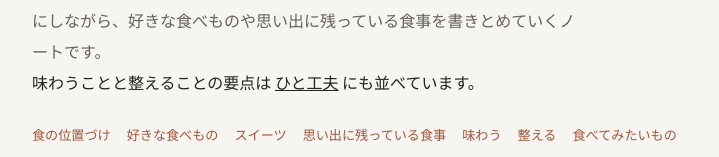
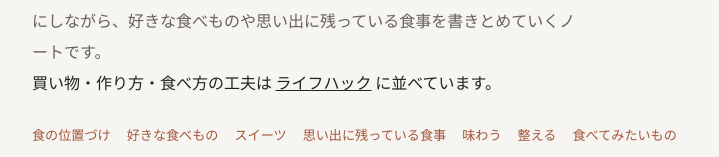
Before and after one commit to doesman1227/food, a plain HTML site: page index.html in a window 1280 px wide. Shown: the part 358-515 px from the top of the page, without its empty margins (280-999 px from the left). Drawn offline with Linux system fonts and the light colour scheme.

Commit message:
ひと工夫をライフハックに改名
Co-Authored-By: Claude Opus 5 <noreply@anthropic.com>

```diff
--- a/index.html
+++ b/index.html
@@ -71,7 +71,7 @@
     <h1>食べる</h1>
     <p class="mn-tagline">日常を豊かにする、いちばん身近な楽しみ。</p>
     <p class="lead">おいしいものを食べることは、毎日の中でいちばん手の届く喜び。同時に、食事は体を整える土台でもある。楽しむことと整えること、その両方を大切にしながら、好きな食べものや思い出に残っている食事を書きとめていくノートです。</p>
-    <p class="tl">味わうことと整えることの要点は <a href="../life-hacks/#food">ひと工夫</a> にも並べています。</p>
+    <p class="tl">買い物・作り方・食べ方の工夫は <a href="../life-hacks/#food">ライフハック</a> に並べています。</p>
     <ul class="toc">
       <li><a href="#place">食の位置づけ</a></li>
       <li><a href="#like">好きな食べもの</a></li>
```
